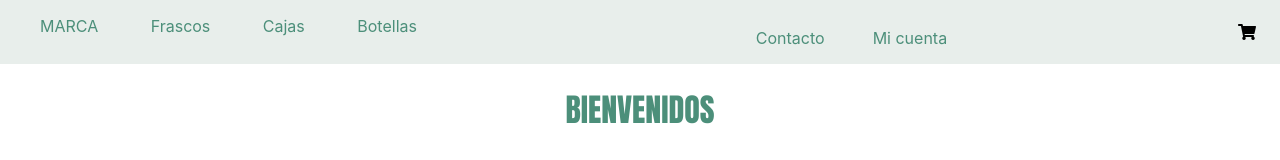
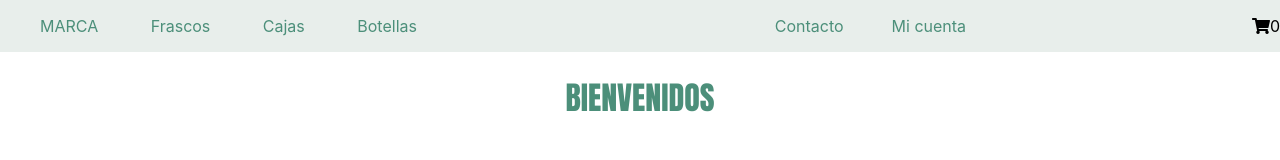
Before and after one commit to macintyresj/ecommerceproject, a React (Create React App) app: page / in a window 1280 px wide. Shown: the top 160 px of the page. Built offline with nearby package versions, Linux system fonts and the light colour scheme.

Commit message:
cart view sin estilos...

```diff
--- a/src/components/Cart/index.jsx
+++ b/src/components/Cart/index.jsx
@@ -1,5 +1,5 @@
 import React, {  useCartContext } from '../../components/context/CartContext';
-
+import {Link} from 'react-router-dom'
 
 const CartComponent = () => {
 
@@ -35,6 +35,7 @@ const CartComponent = () => {
                     <>
                         <div className="carritoVacioMensaje">
                             <p>El carrito está vacío</p>
+                            <Link to="/">Volver al inicio</Link>
                         </div>
                     </>
                 }
--- a/src/components/cartwidget/cartwidget.scss
+++ b/src/components/cartwidget/cartwidget.scss
@@ -1,5 +1,4 @@
 .fa-shopping-cart {
     color: black;
     background-color: transparent;
-    margin:3vh;
-}
+    }
--- a/src/components/cartwidget/index.jsx
+++ b/src/components/cartwidget/index.jsx
@@ -1,11 +1,34 @@
 import './cartwidget.scss';
-
+import React, {useState} from 'react';
+import {useCartContext} from '../context/CartContext';
 
 const CartWidgetComponent = () =>{
+
+    const { cart, itemQuantity, removeItem } = useCartContext();
+    const [showCart, setShowCart] = useState(false);
+
     return (
-        <>
-        <i className="fas fa-shopping-cart"></i>
-        </>
+        <div>
+        <p><i className="fas fa-shopping-cart" onClick={() => setShowCart(true)}></i>{itemQuantity}</p>
+            {
+                showCart &&
+                <div >
+                    {cart.map((product, index) => {
+                        return (
+                            <div key={index}>
+                                <p><strong>{product.item.title}</strong></p>
+                                <p>Cantidad: {product.cantidad}</p>
+                                <p>Precio: {product.item.price}</p>
+                                <p>Total: {product.item.price * product.cantidad}</p>
+                                <button onClick={() => removeItem(product.item.id, product.cantidad, product.item.price * product.cantidad)}>X</button>
+                            </div>
+                        )
+                    })}
+                    <button onClick={() => setShowCart(false)}>Cerrar</button>
+                </div>
+            }
+
+        </div>
     );
 
 }
```
Also changed, not shown: 1 other file (tests, documents, lock files or other folders).
